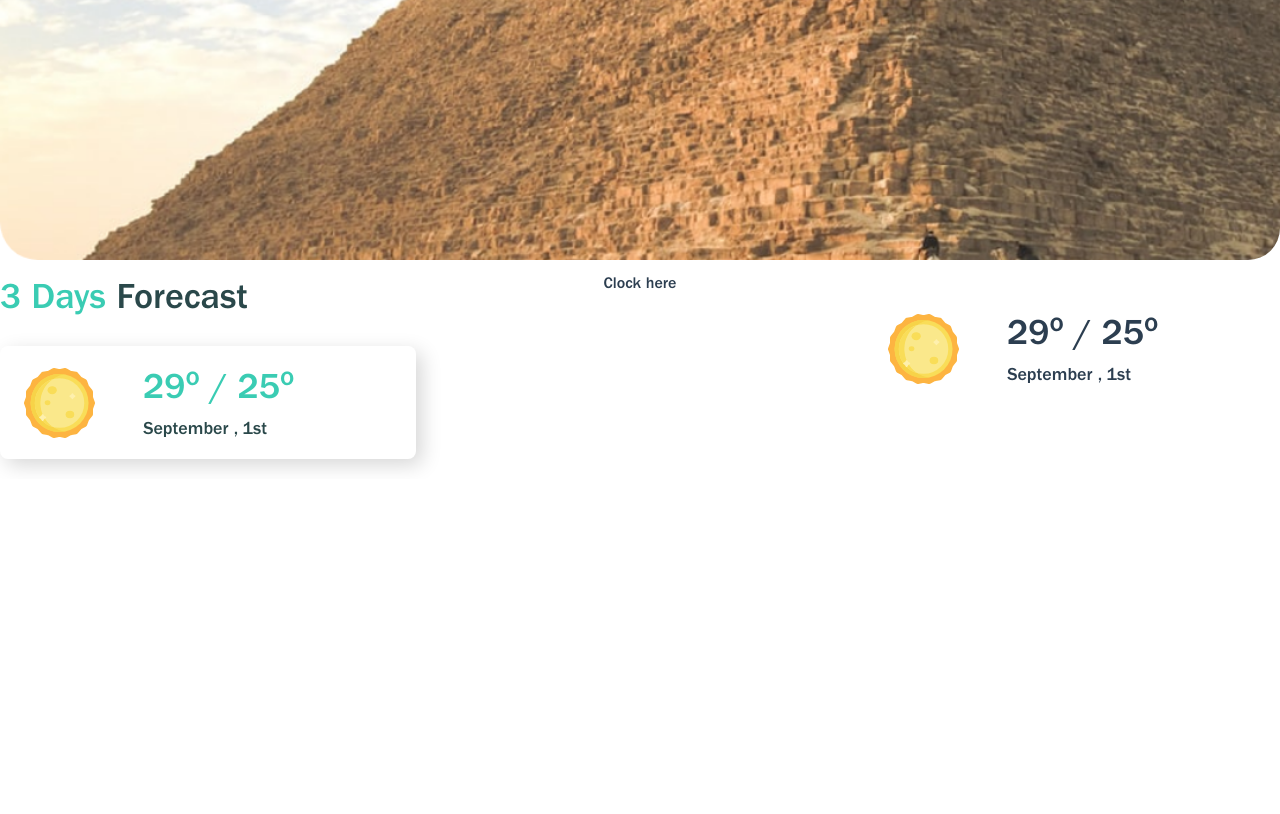
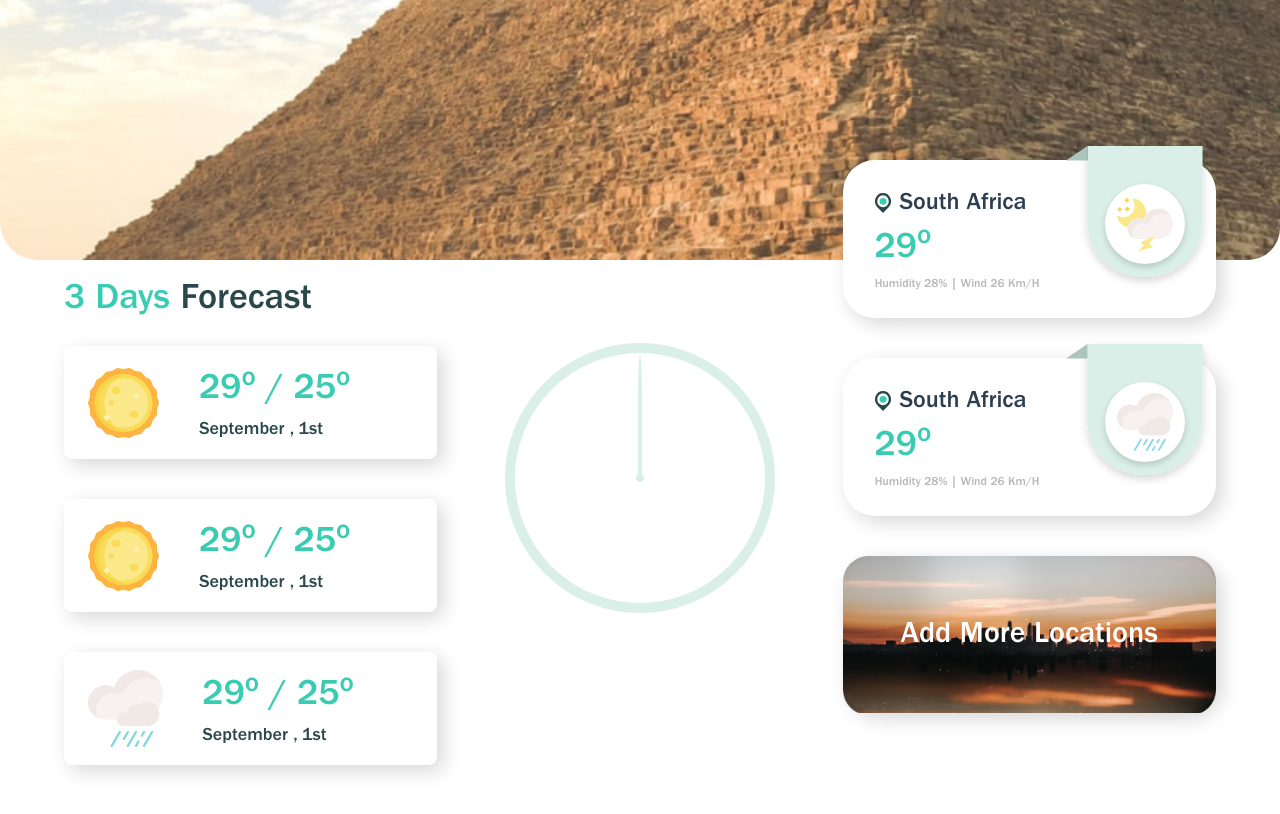
Before and after one commit to NadaYousry/weather-forecast-web-app-Vue.JS, a Vue app: page / in a window 1280 px wide. Shown: the part 560-1374 px from the top of the page. Before the commit the page ends 1039 px from the top, so only its background shows below. Built offline with nearby package versions, Linux system fonts and the light colour scheme.

Commit message:
complete main page UI

```diff
--- a/src/App.vue
+++ b/src/App.vue
@@ -1,64 +1,234 @@
 <template>
   <div id="app" class="weather">
     <div class="container m-auto mt-5">
-
       <header class="weather-header h-screen p-10">
         <div class=" rounded">
           <nav class="weather-header_navbar">
             <div class="weather-header_navbar_country flex">
               <div class="weather-header_navbar_country_img flex-5">
-                  <img class="" src="./assets/images/Group4.svg" alt="location icon">
+                <img
+                  class=""
+                  src="./assets/images/Group4.svg"
+                  alt="location icon"
+                />
               </div>
-              <div class="weather-header_navbar_country_name text-left pl-5 flex2">
+              <div
+                class="weather-header_navbar_country_name text-left pl-5 flex2"
+              >
                 <p>Egypt</p>
               </div>
-
             </div>
             <div class="weather-header_navbar_degree flex justify-end	">
-                <p>F</p> <span>|</span> <p class="active">C<sup>o</sup></p>
+              <p>F</p>
+              <span>|</span>
+              <p class="active">C<sup>o</sup></p>
             </div>
           </nav>
           <section class="weather-header_temp ">
-            <div class="weather-header_temp_details w-1/5 flex p-5 rounded-r-full items-center">
+            <div
+              class="weather-header_temp_details w-1/5 flex p-5 rounded-r-full items-center"
+            >
               <div class="weather-header_temp_details_text">
                 <h2 class="text-4xl text-white  text-left">33 <sup>o</sup></h2>
                 <p class=" text-left">August ,31st</p>
                 <p class=" text-left">5:00 <span>PM</span></p>
               </div>
-                <div  class="weather-header_temp_details_icon rounded-full h-20 w-20 flex items-center justify-center bg-white p-3 ml-auto">
-                  <img src="../src/assets/images/sunset.svg" alt="temprature icon">
+              <div
+                class="weather-header_temp_details_icon rounded-full h-20 w-20 flex items-center justify-center bg-white p-3 ml-auto"
+              >
+                <img
+                  src="../src/assets/images/sunset.svg"
+                  alt="temprature icon"
+                />
               </div>
             </div>
+            <div class="rotated"></div>
           </section>
         </div>
       </header>
-      <main class="weather-body pt-3">
+      <main class="weather-body pt-3 w-5/6 m-auto">
         <div class="grid grid-cols-3 gap-4">
           <div class="">
             <div class=" weather-body_forecast-days-header">
-              <h2 class="text-left text-4xl capitalize font-medium">3 days <span>forecast</span></h2>
+              <h2 class="text-left text-4xl capitalize font-medium">
+                3 days <span>forecast</span>
+              </h2>
             </div>
-            <div  class=" weather-body_forecast-days-content">
-              <div class=" rounded-lg overflow-hidden flex items-center card my-5">
-                <div class="px-6 py-4  weather-body_forecast-days-content_card-img ">
-                    <img src="./assets/images/sun.svg" class="w-100">
+            <div class=" weather-body_forecast-days-content">
+              <div
+                class=" rounded-lg  flex items-center forecast-card my-5 mb-10"
+              >
+                <div
+                  class="px-6 py-4  weather-body_forecast-days-content_card-img "
+                >
+                  <img src="./assets/images/sun.svg" class="w-100" />
                 </div>
-                <div class="px-6 py-4  weather-body_forecast-days-content_card-details text-left text-4xl capitalize font-medium">
-                    <p class="inline-block">29<sup>o</sup></p><span> / </span><p class="active inline-block">25<sup>o</sup></p>
+                <div
+                  class="p-4  weather-body_forecast-days-content_card-details text-left text-4xl capitalize font-medium"
+                >
+                  <p class="inline-block">29<sup>o</sup></p>
+                  <span> / </span>
+                  <p class="active inline-block">25<sup>o</sup></p>
+                  <p class=" text-lg date">september , 1st</p>
+                </div>
+              </div>
+            </div>
+            <div class=" weather-body_forecast-days-content">
+              <div
+                class=" rounded-lg  flex items-center forecast-card my-5 mb-10"
+              >
+                <div
+                  class="px-6 py-4  weather-body_forecast-days-content_card-img "
+                >
+                  <img src="./assets/images/sun.svg" class="w-100" />
+                </div>
+                <div
+                  class="p-4  weather-body_forecast-days-content_card-details text-left text-4xl capitalize font-medium"
+                >
+                  <p class="inline-block">29<sup>o</sup></p>
+                  <span> / </span>
+                  <p class="active inline-block">25<sup>o</sup></p>
+                  <p class=" text-lg date">september , 1st</p>
+                </div>
+              </div>
+            </div>
+            <div class=" weather-body_forecast-days-content">
+              <div
+                class=" rounded-lg  flex items-center forecast-card my-5 mb-10"
+              >
+                <div
+                  class="px-6 py-4  weather-body_forecast-days-content_card-img "
+                >
+                  <img src="./assets/images/rain.svg" class="w-100" />
+                </div>
+                <div
+                  class="p-4  weather-body_forecast-days-content_card-details text-left text-4xl capitalize font-medium"
+                >
+                  <p class="inline-block">29<sup>o</sup></p>
+                  <span> / </span>
+                  <p class="active inline-block">25<sup>o</sup></p>
                   <p class=" text-lg date">september , 1st</p>
                 </div>
               </div>
             </div>
           </div>
-          <div class=" weather-body_clock">Clock here</div>
+
+          <!--start clock-->
+          <div class=" weather-body_clock">
+            <div class="main ">
+              <div class="post-wrap">
+                <div id="clock-body">
+                  <div id="center"></div>
+                  <div id="seconds"></div>
+                  <div id="minutes"></div>
+                  <div id="hours"></div>
+                </div>
+              </div>
+            </div>
+          </div>
+
+          <!-- start third column country weather-->
           <div class=" weather-body_locations-temp">
-            <div class=" rounded-lg overflow-hidden flex items-center card my-5">
-              <div class="px-6 py-4  weather-body_locations-temp_card-img ">
-                  <img src="./assets/images/sun.svg" class="w-100">
+            <div class=" weather-body_locations-temp_top-content">
+              <div
+                class=" rounded-lg  flex items-center card weather-body_locations-temp_cards mb-10"
+              >
+                <div
+                  class="px-6 py-4  weather-body_locations-temp_card-details text-left text-4xl capitalize font-medium flex items-center"
+                >
+                  <div
+                    class="weather-body_locations-temp_card-details_name text-left pl-2 w-60"
+                  >
+                    <div
+                      class="flex weather-body_locations-temp_card-details_image "
+                    >
+                      <img
+                        class=""
+                        src="./assets/images/Group4.svg"
+                        alt="location icon"
+                      />
+                      <p class=" text-2xl capitalize ml-2">south africa</p>
                     </div>
-              <div class="px-6 py-4  weather-body_locations-temp_card-details text-left text-4xl capitalize font-medium">
-                  <p class="inline-block">29<sup>o</sup></p><span> / </span><p class="active inline-block">25<sup>o</sup></p>
-                  <p class=" text-lg date">september , 1st</p>
+                    <p
+                      class="weather-body_locations-temp_card-details_name_degree text-left text-4xl capitalize font-medium"
+                    >
+                      29<sup>o</sup>
+                    </p>
+                    <p
+                      class="text-left capitalize font-medium weather-body_locations-temp_card-details_name_wind"
+                    >
+                      Humidity 28% <span>|</span> wind 26 km/h
+                    </p>
+                  </div>
+                </div>
+                <div class="  weather-body_locations-temp_card-img w-40">
+                  <img src="./assets/images/Group6.svg" class=" m-auto" />
+                  <div
+                    class="weather-body_locations-temp_card-img_icon rounded-full h-20 w-20 flex items-center justify-center bg-white p-3 ml-auto"
+                  >
+                    <img
+                      src="../src/assets/images/lightning.svg"
+                      alt="temprature icon"
+                    />
+                  </div>
+                </div>
+              </div>
+              <div
+                class=" rounded-lg  flex items-center card weather-body_locations-temp_cards mb-10"
+              >
+                <div
+                  class="px-6 py-4  weather-body_locations-temp_card-details text-left text-4xl capitalize font-medium flex items-center"
+                >
+                  <div
+                    class="weather-body_locations-temp_card-details_name text-left pl-2 w-60"
+                  >
+                    <div
+                      class="flex weather-body_locations-temp_card-details_image "
+                    >
+                      <img
+                        class=""
+                        src="./assets/images/Group4.svg"
+                        alt="location icon"
+                      />
+                      <p class=" text-2xl capitalize ml-2">south africa</p>
+                    </div>
+                    <p
+                      class="weather-body_locations-temp_card-details_name_degree text-left text-4xl capitalize font-medium"
+                    >
+                      29<sup>o</sup>
+                    </p>
+                    <p
+                      class="text-left capitalize font-medium weather-body_locations-temp_card-details_name_wind"
+                    >
+                      Humidity 28% <span>|</span> wind 26 km/h
+                    </p>
+                  </div>
+                </div>
+                <div class="  weather-body_locations-temp_card-img w-40">
+                  <img src="./assets/images/Group6.svg" class=" m-auto" />
+                  <div
+                    class="weather-body_locations-temp_card-img_icon rounded-full h-20 w-20 flex items-center justify-center bg-white p-3 ml-auto"
+                  >
+                    <img
+                      src="../src/assets/images/rain.svg"
+                      alt="temprature icon"
+                    />
+                  </div>
+                </div>
+              </div>
+            </div>
+            <!--start bottom card-->
+            <div class=" weather-body_locations-temp_bottom-content">
+              <div
+                class="rounded-lg card weather-body_locations-temp_cards mb-10 "
+              >
+                <div
+                  class=" weather-body_locations-temp_bottom-content_card-details text-4xl capitalize font-medium flex items-center justify-center"
+                >
+                  <h3 class=" text-3xl capitalize text-center m-auto">
+                    add more locations
+                  </h3>
+                </div>
               </div>
             </div>
           </div>
@@ -69,5 +239,11 @@
 </template>
 
 <style lang="scss" scoped>
-@import './assets/scss/app';
+@import "./assets/scss/app";
 </style>
+
+<script>
+export default {
+  name: "app",
+};
+</script>
--- a/src/assets/scss/_variables.scss
+++ b/src/assets/scss/_variables.scss
@@ -4,3 +4,5 @@ $white:#ffffff;
 $off-white :#E8F6DD;
 $gray :#B8B8B8;
 $card-shadow : 6px 6px 20px #00000029;
+$icon-shadow :0px 3px 6px #00000029;
+$clock-border:#D9EFE7;
--- a/src/assets/scss/app.scss
+++ b/src/assets/scss/app.scss
@@ -1,7 +1,7 @@
-@import './variables';
+@import "./variables";
 #app {
   font-family: FranklinGothic;
-    font-weight:normal !important;
+  font-weight: normal !important;
   -webkit-font-smoothing: antialiased;
   -moz-osx-font-smoothing: grayscale;
   text-align: center;
@@ -19,42 +19,41 @@
     }
   }
 }
-  .weather{
-      .weather-header{
-        background-image:url('./assets/images/Rectangle3.png');
+.weather {
+  .weather-header {
+    background-image: url("./assets/images/Rectangle3.png");
     background-size: cover;
     border-radius: 32px;
-        &_navbar{
+    &_navbar {
       display: flex;
       align-items: center;
-          &_country{
+      &_country {
         width: 50%;
         // display: flex;
         align-items: center;
-              &_img{
-                  img{
-
+        &_img {
+          img {
             width: 100%;
           }
           // width: 4%;
         }
-              &_name{
+        &_name {
           // width: 90%;
           color: $dark-green;
           font-size: 70px;
         }
       }
-          &_degree{
+      &_degree {
         width: 50%;
         font-size: 50px;
-            .active{
+        .active {
           color: $white;
-              text-shadow:  0px 3px 6px #00000029;
+          text-shadow: 0px 3px 6px #00000029;
         }
       }
     }
-        &_temp{
-          &_details{
+    &_temp {
+      &_details {
         background-color: $light-green;
         width: 23%;
         padding: 0.5% !important;
@@ -62,34 +61,192 @@
         padding-right: 2% !important;
         position: relative;
         left: -7%;
-            &_text{
-              p{
+        &_text {
+          p {
             color: $off-white;
           }
         }
       }
     }
   }
-      .weather-body{
-        &_forecast-days-header{
+  .weather-body {
+    &_forecast-days-header {
       color: $light-green;
-          span{
+      span {
         color: $dark-green;
       }
     }
-        &_forecast-days-content{
-          .card{
-            box-shadow: $card-shadow ;
+    &_forecast-days-content {
+      &_card-img {
       }
-          &_card-img{
+      &_card-details {
+        color: $light-green;
+        .date {
+          color: $dark-green;
+        }
+        &_image {
+          position: relative;
+        }
+      }
+    }
+    &_locations-temp {
+      &_top-content {
+        margin-top: -30%;
+      }
+      &_cards {
+        position: relative;
+        background-color: $white;
+      }
+      &_card-details {
+        &_image {
+          img {
+            width: 10%;
+          }
+        }
+        &_name {
+          &_degree {
+            color: $light-green;
+          }
+          &_wind {
+            font-size: 12px;
+            color: $gray;
+          }
+        }
+      }
+      &_card-img {
+        position: relative;
+        bottom: 23px;
 
+        &_icon {
+          position: absolute;
+          top: 30%;
+          left: 53%;
+          transform: translate(-50%);
+          box-shadow: $icon-shadow;
         }
-          &_card-details{
-              color: $light-green;
-              .date{
-                color: $dark-green;
+      }
+
+      &_bottom-content {
+        background-image: url("./assets/images/Rectangle7.png");
+        background-color: transparent;
+        background-size: cover;
+        .card {
+          background-color: transparent;
+        }
+        h3 {
+          color: $white;
+        }
+        &_card-details {
+          padding: 15%;
         }
       }
     }
   }
 }
+.rotated {
+  background-color: $dark-green;
+  width: 20px;
+  transform: rotate(20deg);
+  height: 43px;
+  position: relative;
+  padding: 0.5% !important;
+  padding-left: 4% !important;
+  padding-right: 2% !important;
+  position: relative;
+  left: -6.5%;
+  top: -28px;
+  bottom: 100%;
+  z-index: -2;
+}
+main {
+  width: 90%;
+  margin: auto;
+}
+.card {
+  box-shadow: $card-shadow;
+  border-radius: 32px;
+}
+.forecast-card {
+  box-shadow: $card-shadow;
+}
+
+.main {
+  position: relative;
+  top: 0;
+  left: 0;
+  height: 100%;
+  width: 100%;
+  margin-top: 15%;
+}
+#clock-body {
+  position: relative;
+  height: 100%;
+  width: 100%;
+  border-radius: 50%;
+  border: 10px solid $clock-border;
+}
+#center,
+#seconds,
+#minutes,
+#hours {
+  position: absolute;
+  background-color: $clock-border;
+  backface-visibility: hidden;
+  outline: 1px solid transparent;
+}
+#center {
+  z-index: 4;
+  height: 3%;
+  width: 3%;
+  top: 50%;
+  margin-top: -1.5%;
+  left: 50%;
+  margin-left: -1.5%;
+  border-radius: 100%;
+  border: 3px solid $clock-border;
+}
+#seconds {
+  z-index: 1;
+  left: 50%;
+  margin-left: -0.3%;
+  bottom: 50%;
+  width: 0.6%;
+  height: 49%;
+  border-top-right-radius: 40%;
+  border-top-left-radius: 40%;
+  transform-origin: bottom;
+}
+#minutes {
+  z-index: 2;
+  left: 50%;
+  margin-left: -0.7%;
+  bottom: 50%;
+  width: 1.4%;
+  height: 47%;
+  border-top-right-radius: 40%;
+  border-top-left-radius: 40%;
+  transform-origin: bottom;
+}
+#hours {
+  z-index: 3;
+  left: 50%;
+  margin-left: -0.7%;
+  bottom: 50%;
+  width: 1.4%;
+  height: 36%;
+  border-top-right-radius: 50%;
+  border-top-left-radius: 50%;
+  transform-origin: bottom;
+}
+.post-wrap {
+  width: 300px;
+  height: 300px;
+  margin: 0 auto;
+  position: absolute;
+  top: 0;
+  bottom: 0; /* vertical center */
+  left: 0;
+  right: 0; /* horizontal center */
+  overflow: hidden;
+  padding: 15px;
+}
```
Also changed, not shown: public/index.html (+9 -5 lines), src/assets/images/Group6.svg (renamed from src/assets/images/Group 6.svg). Lines whose indentation alone changed are shown as unchanged.
